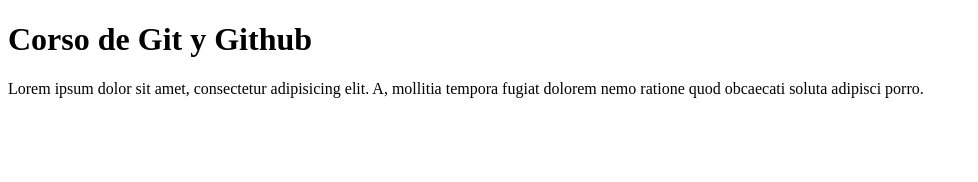
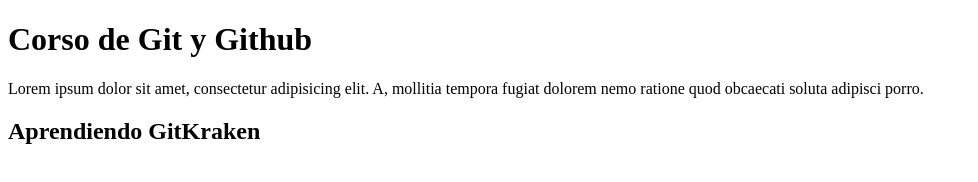
Before and after one commit to clasesucatmarlon/cursoGitGithub, a plain HTML site: page index.html in a window 1280 px wide. Shown: the whole page, without its empty margins (0-978 px from the left). Drawn offline with Linux system fonts and the light colour scheme.

Commit message:
Se agrego titulo H2

```diff
--- a/index.html
+++ b/index.html
@@ -10,4 +10,5 @@
   <h1>Corso de Git y Github</h1>
   <p>Lorem ipsum dolor sit amet, consectetur adipisicing elit. A, mollitia tempora fugiat dolorem nemo ratione quod obcaecati soluta adipisci porro.</p>
 </body>
+<h2>Aprendiendo GitKraken</h2>
 </html>
```
